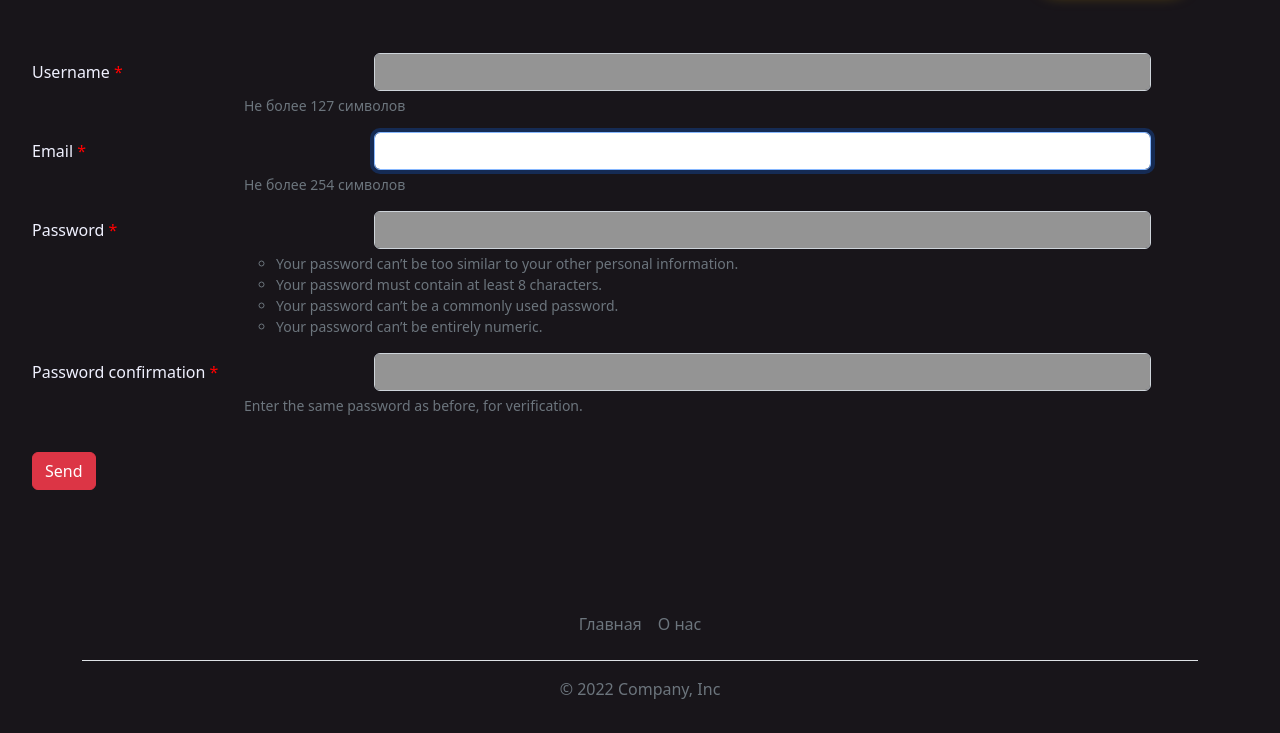
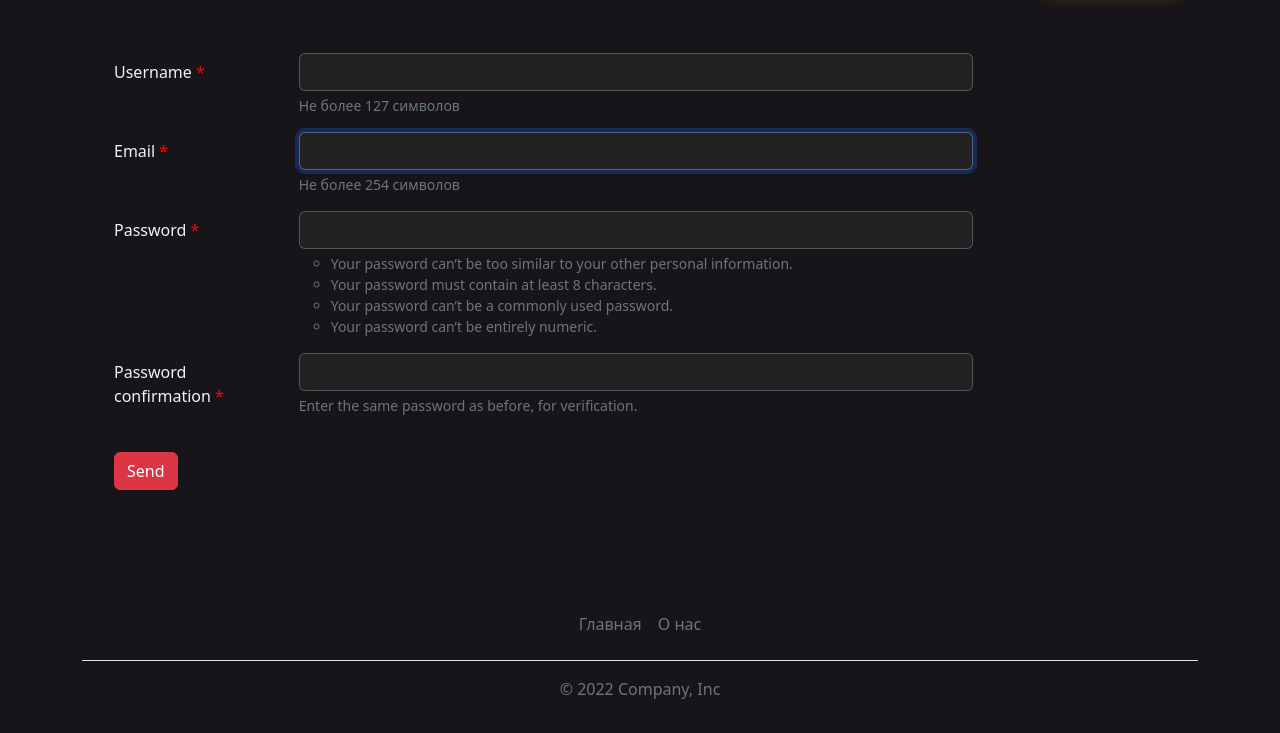
Before and after one commit to xrenvtomate/YaCoder-with-django, a Django app: page /auth/signup/ in a window 1280 px wide. Shown: the part 67-800 px from the top of the page. Run offline with Django 3.2, Linux system fonts and the light colour scheme; some libraries are stand-ins or nearby versions.

Commit message:
style change

```diff
--- a/project/static_dev/css/style.css
+++ b/project/static_dev/css/style.css
@@ -223,11 +223,12 @@ a:hover {
     transform: scale(1.1);
 }
 
-.comment-input {
+.dark-input, .dark-input:focus {
     background-color: #222;
     border: 1px solid #fff4;
     color: #ccc;
 }
+
 .comment-input:focus {
     background-color: #222;
     color: #ccc;
--- a/project/templates/includes/base_form.html
+++ b/project/templates/includes/base_form.html
@@ -1,9 +1,7 @@
 {% load add_attr %}
 <style>
     .form-control {
-        background-color: #949494;
         width: 75%;
-        margin: 0 auto;
     }
 </style>
 {% if form.errors %}
@@ -33,7 +31,7 @@
           {% endif %}
         </label>
         <div class="col-sm-10">
-                {{ field|add_attr:"class:form-control" }}
+          {{ field|add_attr:"class:form-control dark-input" }}
           {% if field.help_text %}
               <div id="{{ field.id_for_label }}-help" class="form-text">
               {{ field.help_text|safe }}
--- a/project/templates/users/login.html
+++ b/project/templates/users/login.html
@@ -6,8 +6,10 @@ Log in :: {{ block.super }}
 {% endblock %}
 
 {% block content %}
-  {% block form %}
+  <div class="container">
+    {% block form %}
     {% include 'includes/base_form.html' %}
     <small style="color: #8f8f8f; padding-left: 32px;"><a href="{% url 'users:password_reset' %}" style="text-decoration: none;">Forgot the password?</a></small>
-  {% endblock %}
+    {% endblock %}
+  </div>
 {% endblock %}
--- a/project/templates/users/signup.html
+++ b/project/templates/users/signup.html
@@ -6,7 +6,9 @@ Sign up :: {{ block.super }}
 {% endblock %}
 
 {% block content %}
-  {% block form %}
-    {% include 'includes/base_form.html' %}
-  {% endblock %}
+  <div class="container">
+    {% block form %}
+      {% include 'includes/base_form.html' %}
+    {% endblock %}
+  </div>
 {% endblock %}
```
Also changed, not shown: project/templates/users/password_change.html (+5 -3 lines), project/templates/users/password_change_done.html (+7 -5 lines), project/templates/users/profile.html (+5 -3 lines). Lines whose indentation alone changed are shown as unchanged.
